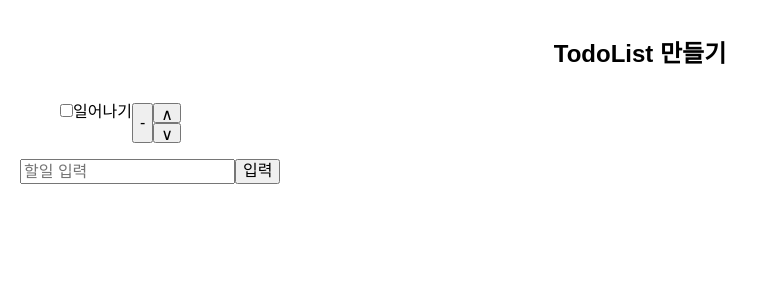
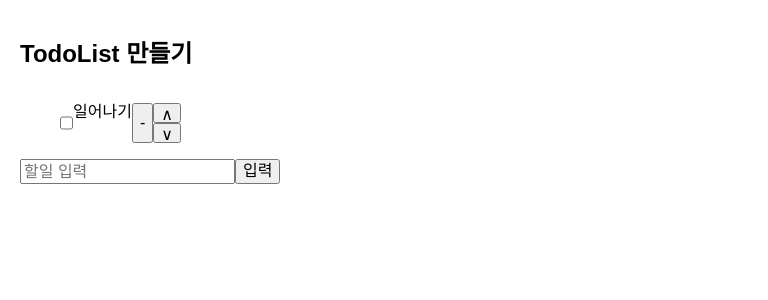
Before and after one commit to dmswl6310/React_Study, a React (Create React App) app: page / in a window 1280 px wide. Shown: the top 300 px of the page, without its empty margins (0-768 px from the left). Built offline with nearby package versions, Linux system fonts and the light colour scheme.

Commit message:
chore(예외처리)

```diff
--- a/src/Todo_List/ListElement.tsx
+++ b/src/Todo_List/ListElement.tsx
@@ -20,6 +20,7 @@ const ListElement = (props: {
   };
 
   const upOnClick = (idx: number) => {
+    if (idx===0) return;
     const temp = props.curTodos.map((value, index) =>
       index === idx - 1
         ? props.curTodos[idx]
@@ -31,6 +32,7 @@ const ListElement = (props: {
   };
 
   const downOnClick = (idx: number) => {
+    if (idx===props.curTodos.length-1) return;
     const temp = props.curTodos.map((value, index) =>
       index === idx
         ? props.curTodos[idx + 1]
@@ -50,10 +52,10 @@ const ListElement = (props: {
 
   const liItems = props.curTodos.map((item, idx) => (
     <TodoItem>
-      <TodoText  key={idx} onClick={() => liOnClick(idx)}>
+      <TodoBox  key={idx} onClick={() => liOnClick(idx)}>
         <input type="checkbox" checked={props.curTodos[idx].checked} readOnly />
-        {item.data}
-      </TodoText>
+        <TodoText>{item.data}</TodoText>
+      </TodoBox>
       <button onClick={() => removeOnClick(idx)}>-</button>
       <UpDownWrapper>
         <UpDownButton onClick={() => upOnClick(idx)}>∧</UpDownButton>
@@ -77,6 +79,11 @@ flex-direction: column;
 const UpDownButton=styled.button`
 height:20px;
 `
-const TodoText=styled.li`
+const TodoBox=styled.li`
 list-style:none;
+display:flex;
+flex-direction:row;
 `
+const TodoText=styled.div`
+
+`
--- a/src/Todo_List/TodoList.tsx
+++ b/src/Todo_List/TodoList.tsx
@@ -24,9 +24,8 @@ export default TodoList;
 const Total = styled.div`
   display: flex;
   flex-direction: column;
-  margin:20px
+  margin:20px;
 `;
 
 const Title = styled.h2`
-text-align: center;
 `
```
